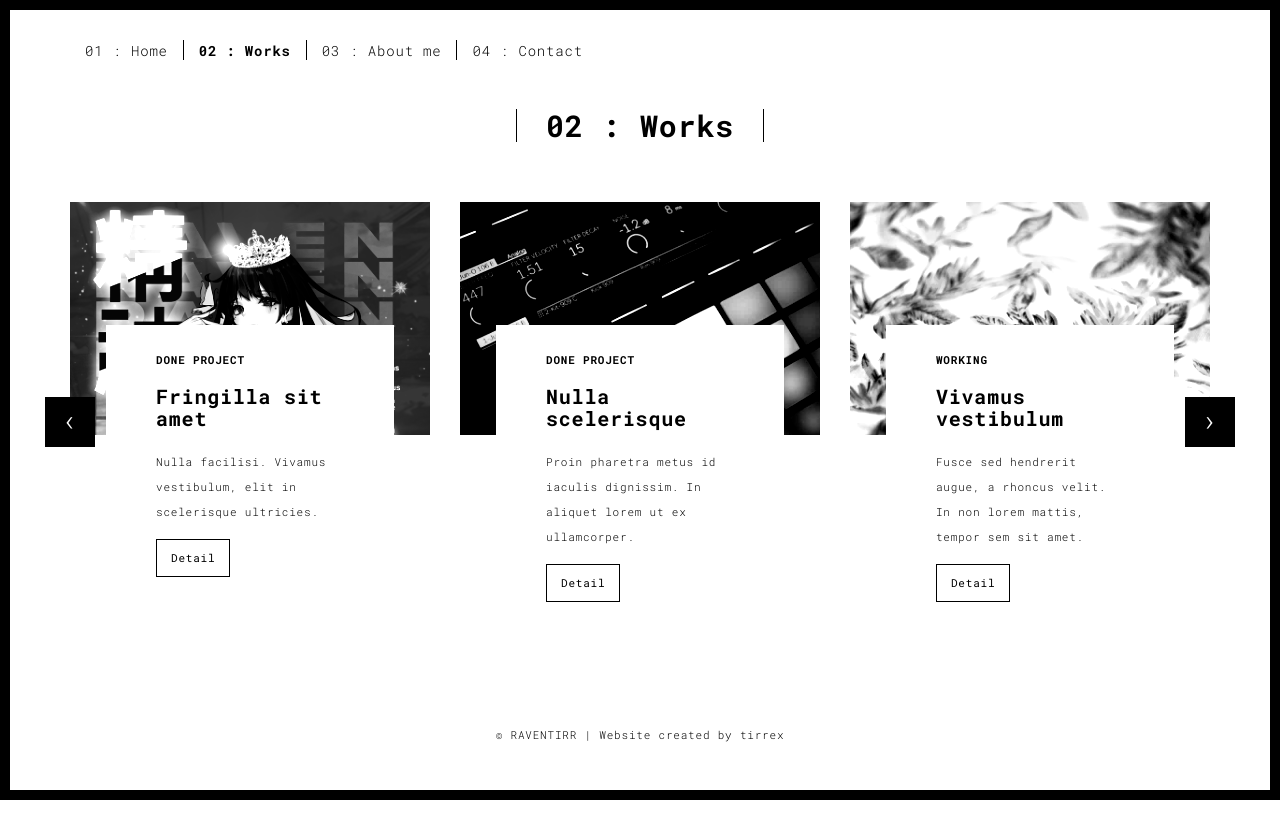
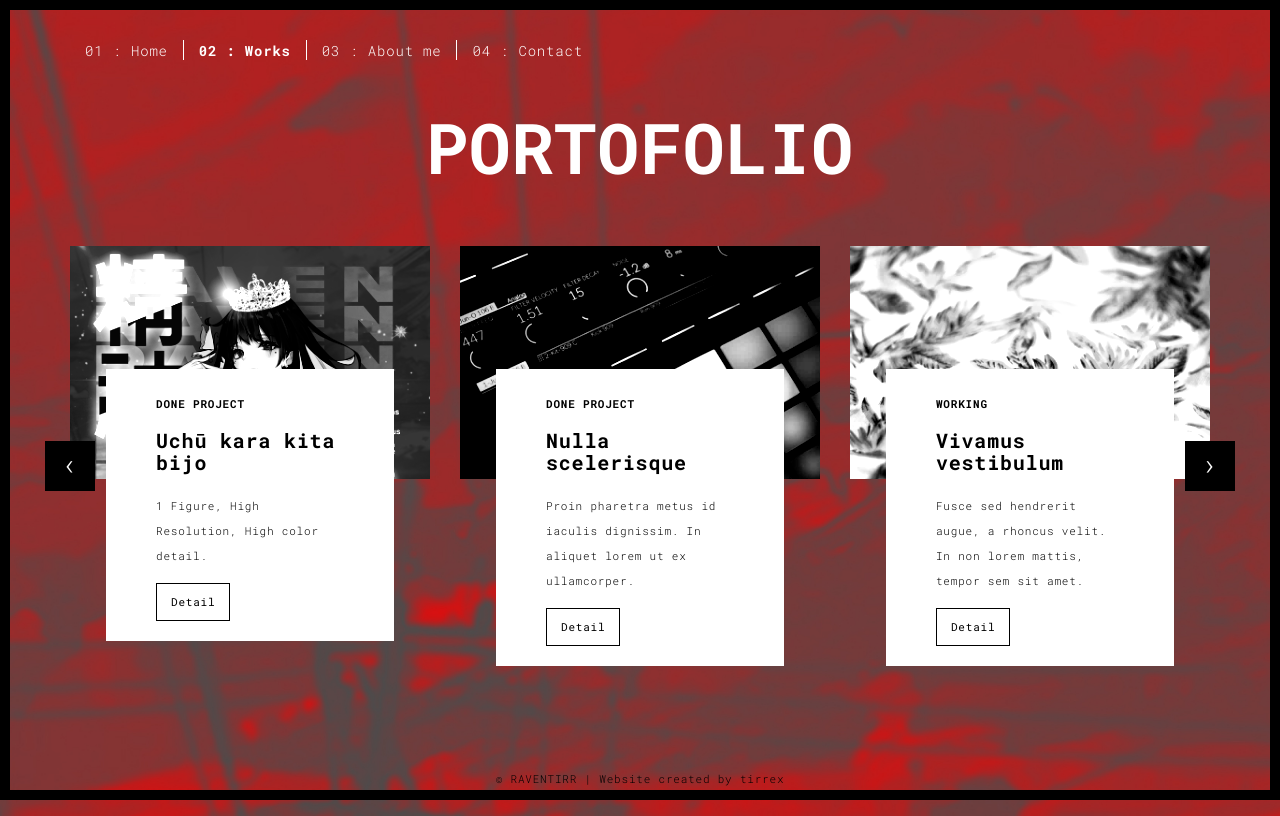
Before and after one commit to raventirr/raventirr.github.io, a plain HTML site: page works.html in a window 1280 px wide. Drawn offline with Linux system fonts and the light colour scheme.

Commit message:
changelog 9/3/2022

```diff
--- a/works.html
+++ b/works.html
@@ -26,7 +26,7 @@
 <div id="site-border-bottom"></div>
  <!-- Add your content of header -->
 <header>
-  <nav class="navbar  navbar-fixed-top navbar-default">
+  <nav class="navbar  navbar-fixed-top navbar-inverse">
     <div class="container">
         <button type="button" class="navbar-toggle collapsed" data-toggle="collapse" data-target="#navbar-collapse" aria-expanded="false">
           <span class="sr-only">Toggle navigation</span>
@@ -36,11 +36,11 @@
         </button>
 
       <div class="collapse navbar-collapse" id="navbar-collapse">
-        <ul class="nav navbar-nav ">
-          <li><a href="./index.html" title="">01 : Home</a></li>
-          <li><a href="./works.html" title="">02 : Works</a></li>
-          <li><a href="./about.html" title="">03 : About me</a></li>
-          <li><a href="./contact.html" title="">04 : Contact</a></li>
+        <ul class="nav navbar-nav">
+          <li><a href="./index.html" title=""style="color: white">01 : Home</a></li>
+          <li><a href="./works.html" title=""style="color: white">02 : Works</a></li>
+          <li><a href="./about.html" title=""style="color: white">03 : About me</a></li>
+          <li><a href="./contact.html" title=""style="color: white">04 : Contact</a></li>
           <!-- <li><a href="./components.html" title="">05 : Components</a></li> -->
         </ul>
 
@@ -53,16 +53,13 @@
 <div class="section-container">
   <div class="container">
     <div class="row">
-
       <div class="col-sm-8 col-sm-offset-2 section-container-spacer">
         <div class="text-center">
-          <h1 class="h2">02 : Works</h1>
+          <h1 class=""style="color: white">PORTOFOLIO</h1>
           <!-- <p>Nulla facilisi. Vivamus vestibulum, elit in scelerisque ultricies, nisl nunc pulvinar ligula, id sodales arcu sapien in nisi. Quisque libero enim, mattis non augue posuere, venenatis dapibus urna.</p> -->
         </div>
       </div>
-
       <div class="col-md-12">
-
       <div id="myCarousel" class="carousel slide projects-carousel">
         <!-- Carousel items -->
         <div class="carousel-inner">
@@ -75,8 +72,8 @@
                       </a>
                       <div class="card-container card-container-lg">
                         <h4>DONE PROJECT</h4>
-                        <h3>Fringilla sit amet</h3>
-                        <p>Nulla facilisi. Vivamus vestibulum, elit in scelerisque ultricies.</p>
+                        <h3>Uchū kara kita bijo</h3>
+                        <p>1 Figure, High Resolution, High color detail.</p>
                         <a href="./work.html" title="" class="btn btn-default">Detail</a>
                       </div>
                     </div>
@@ -102,7 +99,6 @@
                         <a href="./work.html" title="" class="btn btn-default">Detail</a>
                       </div>
                     </div>
-
                 </div>
                 <!--/row-->
             </div>
@@ -143,6 +139,12 @@
                         <a href="./work.html" class="btn btn-default">Discover</a>
                       </div>
                     </div>
+                    <style>
+                      body {
+                        background-image: url('./assets/images/bckgworks.jpg');
+                        background-size: cover;
+                      }
+                      </style>
 
                 </div>
                 <!--/row-->
```
Also changed, not shown: about.html (+12 -6 lines), index.html (+1 -1 lines), work.html (+4 -4 lines), assets/images/bckgworks.jpg (added), assets/images/profil.png (added), assets/images/space.jpg, assets/images/work001-01.jpg.
